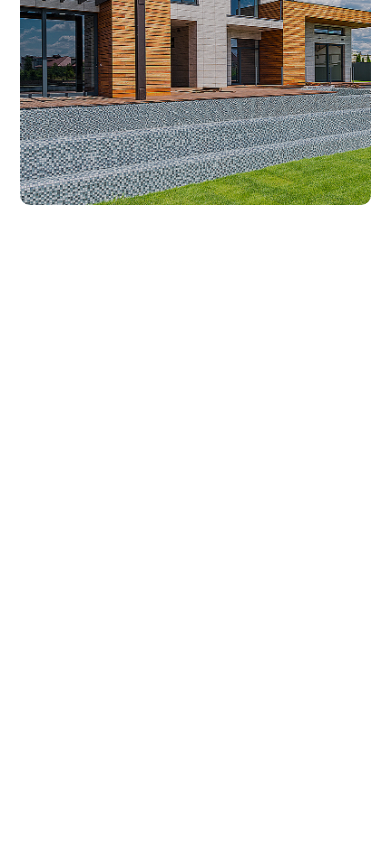
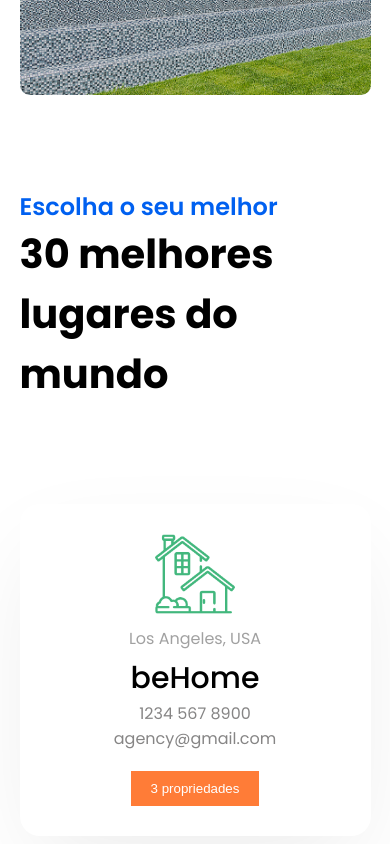
Before and after one commit to Andrlb2k1/Site_responsivo, a plain HTML site: page index.html in a window 390 px wide. Shown: the part 3117-3961 px from the top of the page. Before the commit the page ends 3373 px from the top, so only its background shows below. Drawn offline with Linux system fonts and the light colour scheme.

Commit message:
responsive cards

```diff
--- a/css/style.css
+++ b/css/style.css
@@ -209,6 +209,56 @@ main .container {
 	font-size: 25px;
 }
 
+.melhores-lugares .azul {
+	font-size: 24px;
+	font-weight: 600;
+	color: #0060f0;
+}
+
+.melhores-lugares h2 {
+	font-size: 2.5rem;
+}
+
+.melhores-lugares .cards {
+	display: flex;
+	justify-content: space-between;
+	margin-top: 50px;
+}
+
+.melhores-lugares .cards .card-item {
+	width: 30%;
+	text-align: center;
+	padding: 30px 0;
+	border-radius: 20px;
+	box-shadow: 0px 35px 97px -15px rgba(0, 0, 0, 0.08);
+}
+
+.melhores-lugares .cards img {
+	width: 80px;
+}
+
+.melhores-lugares .cards .local-casa {
+	margin: 5px 0;
+	color: var(--color-p);
+}
+
+.melhores-lugares .cards .nome-casa {
+	font-size: 30px;
+	font-weight: 500;
+}
+
+.melhores-lugares .cards .contato {
+	margin-bottom: 20px;
+	color: var(--color-p-2);
+}
+
+.melhores-lugares .cards button {
+	padding: 10px 20px;
+	color: white;
+	background-color: var(--orange);
+	border: none;
+}
+
 /* responsivo */
 @media(max-width: 960px) {
 	.menu-icon {
@@ -270,6 +320,14 @@ main .container {
 	.casa .casa-img {
 		width: 100%;
 		text-align: center;
+		padding: 0;
+	}
+	.melhores-lugares .cards {
+		flex-direction: column;
+	}
+	.melhores-lugares .cards .card-item {
+		width: 100%;
+		margin-top: 50px;
 	}
 }
 
--- a/index.html
+++ b/index.html
@@ -134,6 +134,49 @@
 		</div>
 	</section>
 	<!-- end section casa -->
+	<!-- melhores lugares -->
+	<section class="melhores-lugares">
+		<div class="container">
+			<p class="azul">Escolha o seu melhor</p>
+			<h2>30 melhores lugares do mundo</h2>
+			<div class="cards">
+				<!-- card item 1 -->
+				<div class="card-item">
+					<img src="img/casa1.png" alt="Casa 1">
+					<p class="local-casa">Los Angeles, USA</p>
+					<p class="nome-casa">beHome</p>
+					<p class="contato">
+						1234 567 8900 <br> agency@gmail.com
+					</p>
+					<button>3 propriedades</button>
+				</div>
+				<!-- end card item 1 -->
+				<!-- card item 2 -->
+				<div class="card-item">
+					<img src="img/casa2.png" alt="Casa 2">
+					<p class="local-casa">Los Angeles, USA</p>
+					<p class="nome-casa">beHome</p>
+					<p class="contato">
+						1234 567 8900 <br> agency@gmail.com
+					</p>
+					<button>3 propriedades</button>
+				</div>
+				<!-- end card item 2 -->
+				<!-- card item 3 -->
+				<div class="card-item">
+					<img src="img/casa3.png" alt="Casa 3">
+					<p class="local-casa">Los Angeles, USA</p>
+					<p class="nome-casa">beHome</p>
+					<p class="contato">
+						1234 567 8900 <br> agency@gmail.com
+					</p>
+					<button>3 propriedades</button>
+				</div>
+				<!-- end card item 3 -->
+			</div>
+		</div>
+	</section>
+	<!-- end melhores lugares -->
 	<script src="js/main.js"></script>
 </body>
 </html>
```
